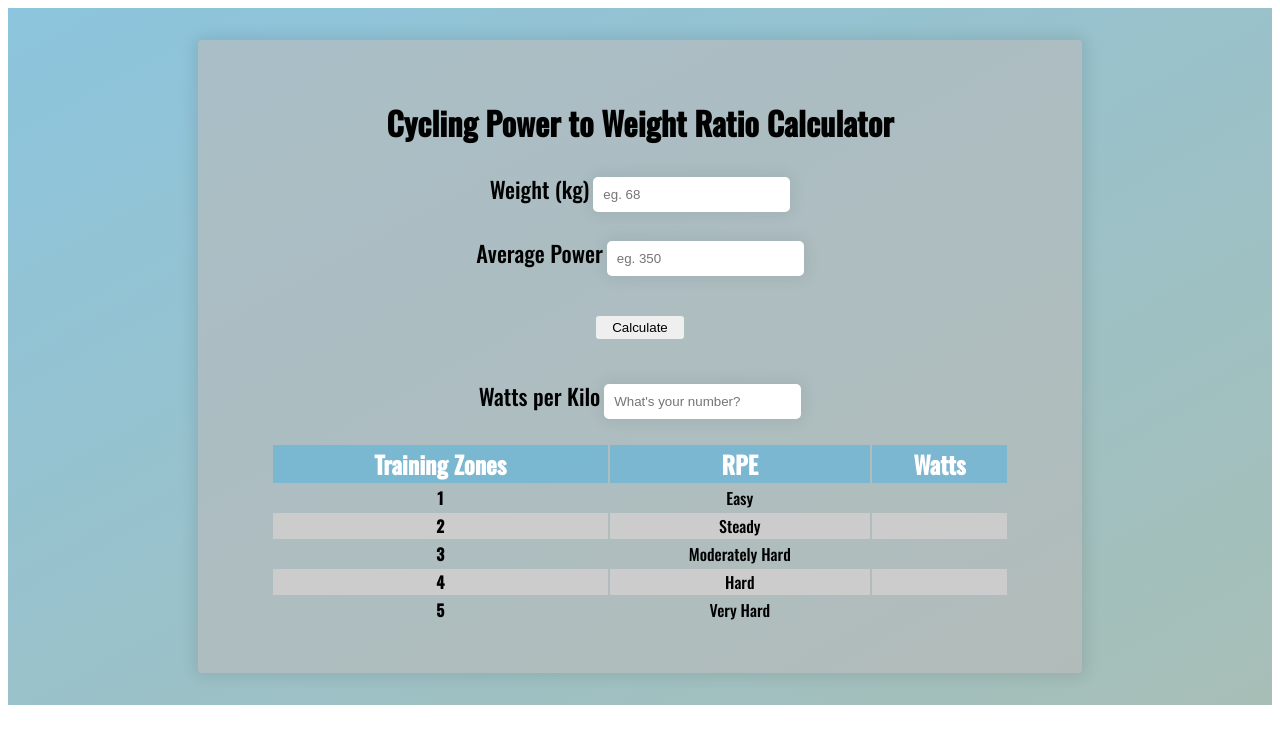
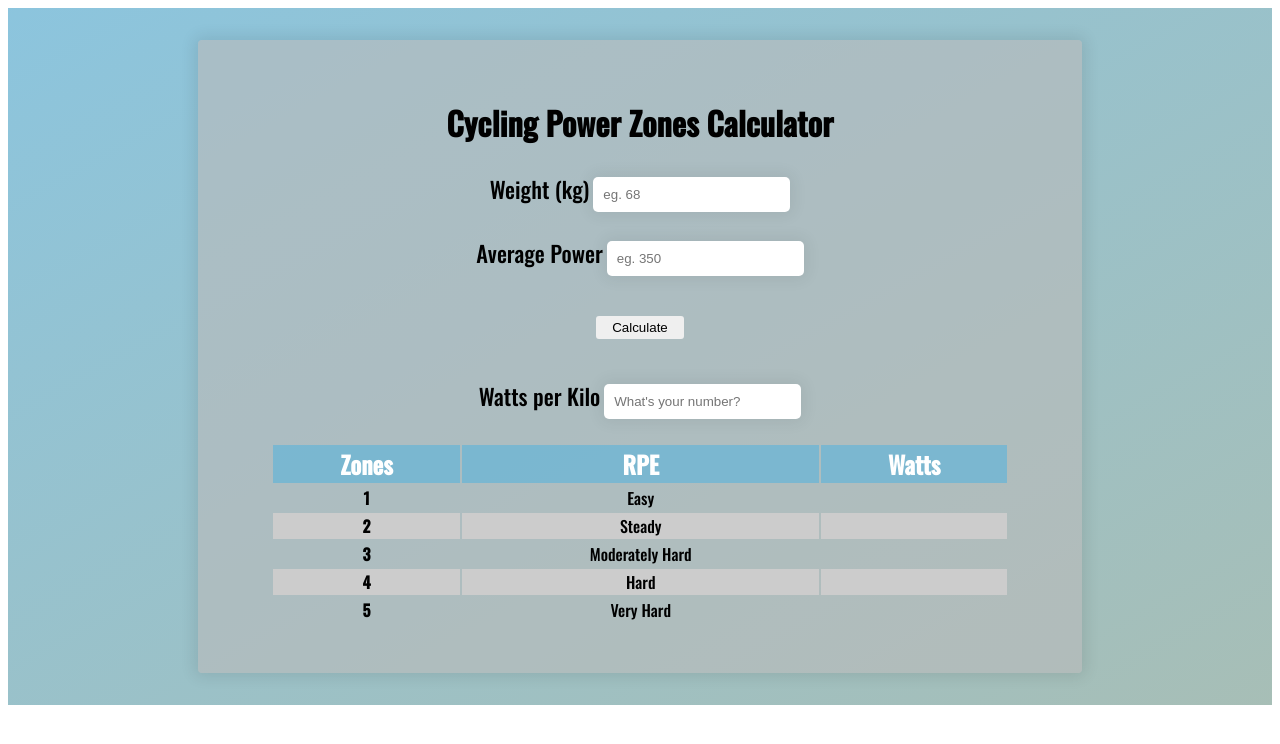
Before and after one commit to csbutlers/js-project-watt-calculator, a plain HTML site: page index.html in a window 1280 px wide. Drawn offline with nearby package versions, Linux system fonts and the light colour scheme.

Commit message:
adding gitignore and index

```diff
--- a/index.html
+++ b/index.html
@@ -1,14 +1,8 @@
 <!DOCTYPE html>
 <html>
 <head>
-
     <link rel="stylesheet" href="styles.css">
     <link href="https://fonts.googleapis.com/css2?family=Oswald:wght@500&display=swap" rel="stylesheet">
-
-
-
-
-
 </head>
 <body>
 
@@ -16,7 +10,7 @@
 
 
   <div id="mainBox">
-        <h2 id="title">Cycling Power to Weight Ratio Calculator</h4>
+        <h2 id="title">Cycling Power Zones Calculator</h4>
         <label for="weight label">Weight (kg)</label>
         <input type="text" id="inputkg" placeholder="eg. 68"><br><br>
         <label for="watts label">Average Power</label>
@@ -32,7 +26,7 @@
             <table class="table">
                 <thead class="thead-dark">
                     <tr>
-                        <th scope="col">Training Zones</th>
+                        <th scope="col">Zones</th>
                         <th scope="col">RPE</th>
                         <th scope="col">Watts</th>
                     </tr>
```
Also changed, not shown: 1 other file.
